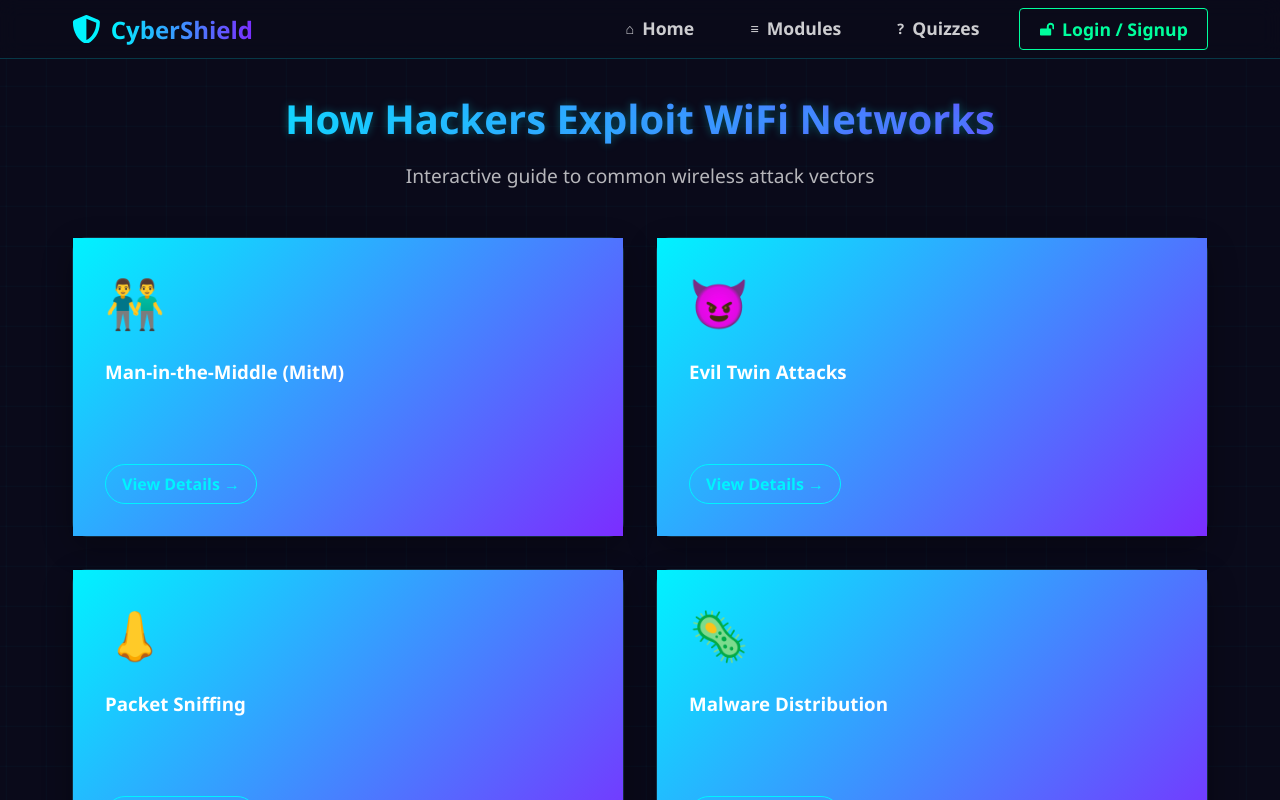
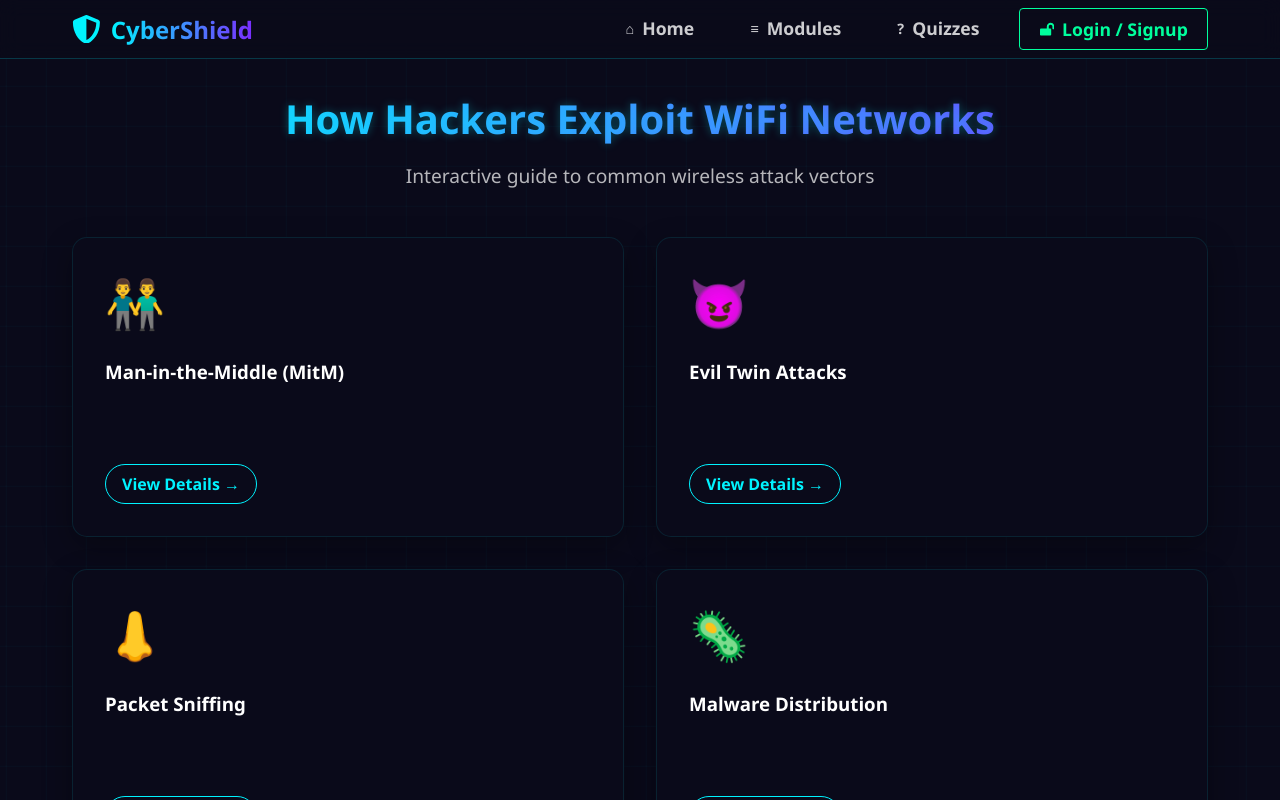
Before and after one commit to teolentu1/scenarios2, a React (Create React App) app: page /modules/unsecured-wifi/attacks in a window 1280 px wide. Shown: the top 800 px of the page. Built offline with nearby package versions, Linux system fonts and the light colour scheme.

Commit message:
fixed merging errors

```diff
--- a/src/pages/module1/Attacks1.css
+++ b/src/pages/module1/Attacks1.css
@@ -18,6 +18,7 @@
     overflow-x: hidden;
     max-width: 1200px;
     margin: 0 auto;
+
   }
 
   .cyber-grid-overlay {
@@ -66,7 +67,7 @@
   }
 
   .attack-card {
-    background: rgba(26, 26, 46, 0.8);
+    background: var(--cyber-dark);
     border-radius: 15px;
     padding: 2rem;
     min-height: 300px;
@@ -76,13 +77,13 @@
     transform-style: preserve-3d;
     box-shadow: 0 10px 30px rgba(0, 0, 0, 0.3);
     border: 1px solid rgba(0, 243, 255, 0.1);
-  }
+}
 
   .attack-card:hover {
     box-shadow: 0 10px 40px rgba(0, 243, 255, 0.2);
   }
 
-  .card-front, .card-back {
+  .card1-front, .card1-back {
     backface-visibility: hidden;
     position: absolute;
     top: 0;
@@ -94,7 +95,7 @@
     flex-direction: column;
   }
 
-  .card-back {
+  .card1-back {
     transform: rotateY(180deg);
   }
 
--- a/src/pages/module1/Attacks1.js
+++ b/src/pages/module1/Attacks1.js
@@ -109,12 +109,12 @@
             className={`attack-card ${flippedCards[attack.id] ? 'flipped' : ''}`}
             onClick={() => toggleCard(attack.id)}
           >
-            <div className="card-front">
+            <div className="card1-front">
               <div className="attack-icon">{attack.icon}</div>
               <h3>{attack.title}</h3>
               <button className="flip-button">View Details →</button>
             </div>
-            <div className="card-back">
+            <div className="card1-back">
               <h3>{attack.title}</h3>
               <p className="definition">{attack.definition}</p>
               <div className="examples">
```
